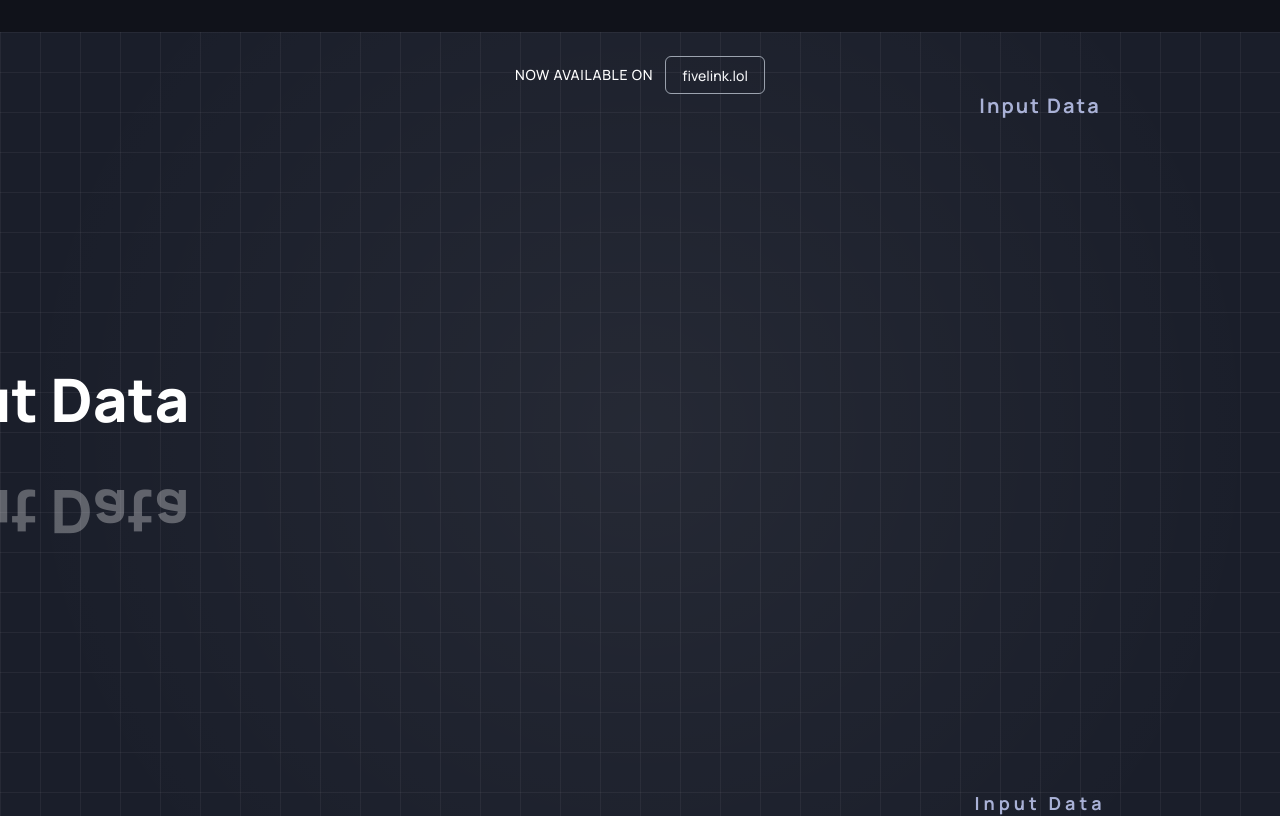
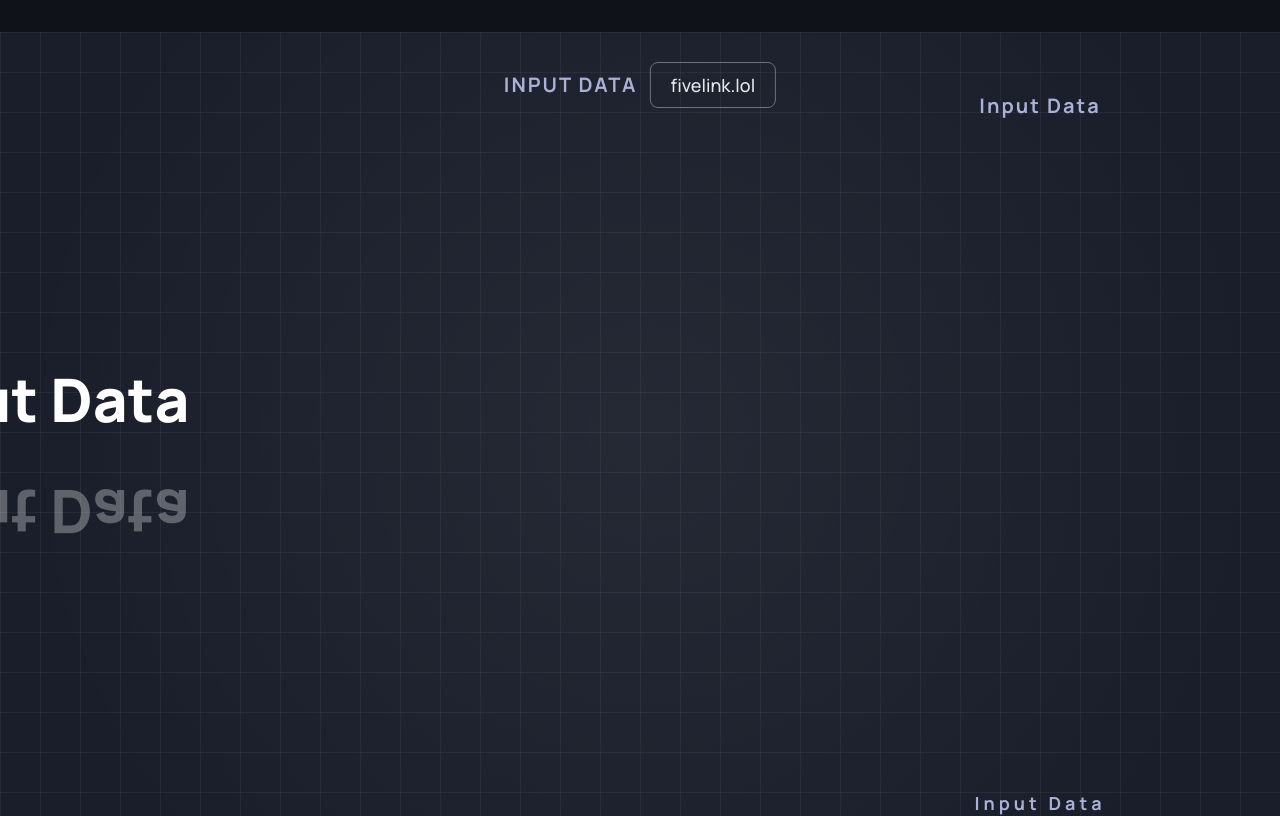
Before and after one commit to gtolontop/thumbnails-maker, a Vue app: page / in a window 1280 px wide. Shown: the top 816 px of the page. Built offline with nearby package versions, Linux system fonts and the light colour scheme.

Commit message:
feat: update ThumbnailPreview header styling with improved layout and text properties

```diff
--- a/src/components/ThumbnailPreview.vue
+++ b/src/components/ThumbnailPreview.vue
@@ -6,10 +6,10 @@
     :style="computedBackgroundStyle"
   >
     <!-- Header with NOW AVAILABLE ON text and link -->
-    <div v-if="configStore.showHeader" class="absolute top-6 left-1/2 transform -translate-x-1/2 flex items-center gap-3">
-      <span class="text-white text-sm font-medium uppercase tracking-wider">{{ configStore.headerText }}</span>
-      <div class="px-4 py-1.5 border border-gray-400 rounded-md bg-transparent">
-        <span class="text-gray-100 text-sm font-medium">{{ configStore.headerLinkText }}</span>
+    <div v-if="configStore.showHeader" class="absolute top-[30px] left-1/2 transform -translate-x-1/2 flex items-center gap-3">
+      <span class="text-[var(--thumbnail-secondary-text-color)] text-xl font-bold tracking-[2px] uppercase">{{ configStore.rightHeaderText }}</span>
+      <div class="px-5 py-2 border border-gray-500 rounded-lg bg-transparent">
+        <span class="text-gray-200 text-lg font-medium">{{ configStore.headerLinkText }}</span>
       </div>
     </div>
     <div v-if="!isTextOnly" id="default-layout" class="flex justify-between items-center w-full h-full">
```
